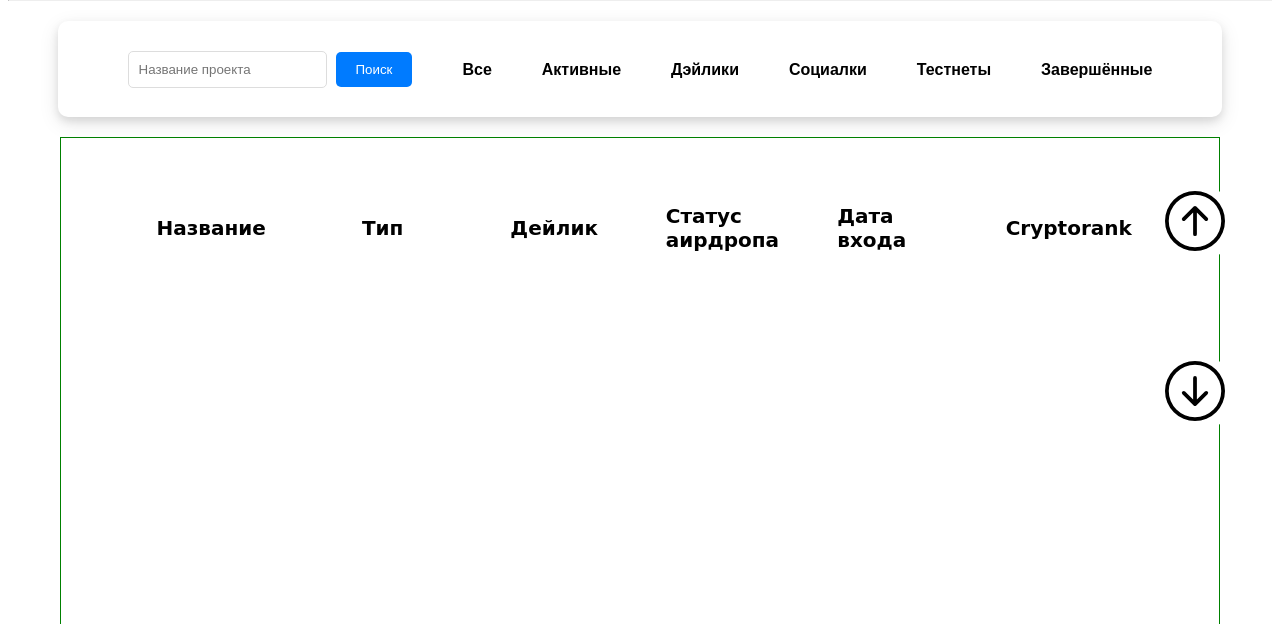
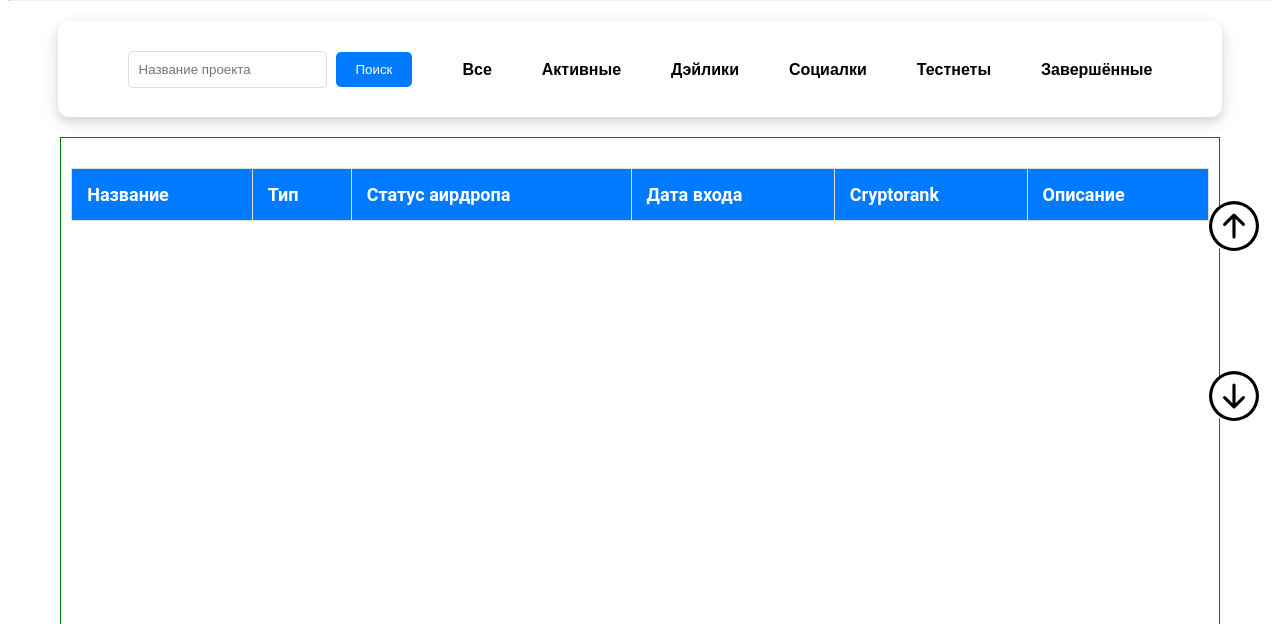
Before and after one commit to overcodeme/DropTrackerWeb-on-Flask, a Flask app: page / in a window 1280 px wide. Shown: the part 117-741 px from the top of the page. Run offline with Flask 3, Linux system fonts and the light colour scheme; data that the repository does not hold is empty; some web fonts are replaced.

Commit message:
Changes: - Added functional of editing project data - Added functional of adding project activity

```diff
--- a/app.py
+++ b/app.py
@@ -1,15 +1,19 @@
-from flask import Flask, render_template, request, redirect, url_for
+from flask import Flask, render_template, request, redirect, url_for, flash
 from config import SQLALCHEMY_DATABASE_URI, SQLALCHEMY_TRACK_MODIFICATIONS
 from models import db, CryptoProject, ProjectActivity
+from flask_migrate import Migrate
 from datetime import datetime
+import secrets
 
 def create_app():
     app = Flask(__name__)
 
     app.config['SQLALCHEMY_DATABASE_URI'] = SQLALCHEMY_DATABASE_URI
     app.config['SQLALCHEMY_TRACK_MODIFICATIONS'] = SQLALCHEMY_TRACK_MODIFICATIONS
+    app.config['SECRET_KEY'] = secrets.token_hex(16)
 
     db.init_app(app)
+    migrate = Migrate(app, db)
 
     @app.route('/')
     def index():
@@ -51,11 +55,48 @@ def create_app():
 
         return render_template('add_project.html')
 
-    @app.route('/project/<string:project_name>')
+    @app.route('/project/<string:project_name>', methods=['GET', 'POST'])
     def project_detail(project_name):
         project = CryptoProject.query.filter_by(name=project_name).first_or_404()
+        if request.method == 'POST':
+            activity_name = request.form['name']
+            activity_link = request.form['link']
+
+            new_activity = ProjectActivity(
+                project_id = project.id,
+                name = activity_name,
+                link = activity_link
+            )
+
+            db.session.add(new_activity)
+            db.session.commit()
+            flash('Активность успешно добавлена', 'success')
+            return redirect(url_for('project_detail', project_name=project_name))
+
         activities = ProjectActivity.query.filter_by(project_id=project.id).all()
         return render_template('project_detail.html', project=project, activities=activities)
+
+    @app.route('/edit_project/<string:project_name>', methods=['GET', 'POST'])
+    def edit_project(project_name):
+        project = CryptoProject.query.filter_by(name=project_name).first_or_404()
+
+        if request.method == 'POST':
+            project.name = request.form['name']
+            project.type = request.form['type']
+            project.daily = 1 if request.form.get('daily') == 'Да' else 0
+            project.airdrop_status = request.form.get('airdrop_status')
+            project.description = request.form.get('description')
+            project.joining_date = datetime.strptime(request.form.get('joining_date'), '%Y-%m-%d') if request.form.get(
+                'joining_date') else None
+            project.spent = float(request.form.get('spent'))
+            project.cryptorank_link = request.form.get('cryptorank_link')
+            project.is_active = 'is_active' in request.form
+
+            db.session.commit()
+            flash('Изменения сохранены', 'success')
+            return redirect(url_for('project_detail', project_name=project.name))
+
+        return render_template('edit_project.html', project=project)
 
     return app
 
--- a/models.py
+++ b/models.py
@@ -26,8 +26,7 @@ class ProjectActivity(db.Model):
     __tablename__ = 'project_activity'
     id = db.Column(db.Integer, primary_key=True)
     name = db.Column(db.String(100), nullable=False)
-    description = db.Column(db.Text)
-    date = db.Column(db.DateTime)
+    link = db.Column(db.String(200), nullable=False)
     project_id = db.Column(db.Integer, db.ForeignKey('crypto_project.id'), nullable=False)
 
     def __repr__(self):
--- a/static/style.css
+++ b/static/style.css
@@ -72,15 +72,15 @@ header {
 
 .arrow-up, .arrow-down {
     position: fixed;
-    right: 45px; /* Отступ от правого края */
+    right: 1px; /* Отступ от правого края */
     display: flex;
     align-items: center;
     justify-content: center;
     border-radius: 50%; /* Делает блок кругом */
     background-color: white;
     cursor: pointer; /* Указатель при наведении */
-    width: 80px; /* Ширина блока */
-    height: 80px; /* Высота блока */
+    width: 50px; /* Ширина блока */
+    height: 50px; /* Высота блока */
 }
 
 .arrow-up {
@@ -177,6 +183,60 @@ header {
     border: 1px solid green;
 }
 
+.arrow-up, .arrow-down {
+    text-align: center;
+    margin: 20px;
+    transition: fill 0.3s;
+}
+
+.arrow-up a:hover svg, .arrow-down a:hover svg {
+    fill: #007bff; /* Цвет при наведении */
+}
+
+/* Стили для таблицы проектов */
+.projects-table {
+    width: 100%;
+    border-collapse: collapse;
+    margin: 20px 0;
+    font-family: 'Roboto', sans-serif; /* Пример использования Google Font */
+}
+
+.projects-table thead {
+    background-color: #007bff;
+    color: #fff;
+    font-weight: bold;
+}
+
+.projects-table th, .projects-table td {
+    padding: 15px;
+    border: 1px solid #ddd;
+    text-align: left;
+}
+
+.projects-table th {
+    font-size: 18px; /* Размер шрифта для заголовков */
+}
+
+.projects-table td {
+    font-size: 14px; /* Размер шрифта для данных */
+}
+
+/* Выделение строк для дейликов */
+.projects-table tr.highlight {
+    background-color: #fffae6 !important; /* Цвет для дейликов с !important */
+}
+
+/* Стили для ссылок в таблице */
+.projects-table a {
+    color: #007bff;
+    text-decoration: none;
+    font-weight: bold;
+}
+
+.projects-table a:hover {
+    text-decoration: underline;
+}
+
 .project-field {
    display: flex;
    align-items: center;
--- a/templates/index.html
+++ b/templates/index.html
@@ -1,5 +1,6 @@
 {% extends 'base.html' %}
-{% block title %}Все проекты{% endblock%}
+
+{% block title %}Все проекты{% endblock %}
 
 {% block content %}
     <div class="search-container">
@@ -8,36 +9,23 @@
             <button id="search-button">Поиск</button>
         </div>
         <div>
-            <p class="kanit-bold">
-                Все
-            </p>
+            <p class="kanit-bold">Все</p>
         </div>
         <div>
-            <p class="kanit-bold">
-                Активные
-            </p>
+            <p class="kanit-bold">Активные</p>
         </div>
         <div>
-            <p class="kanit-bold">
-                Дэйлики
-            </p>
+            <p class="kanit-bold">Дэйлики</p>
         </div>
         <div>
-            <p class="kanit-bold">
-                Социалки
-            </p>
+            <p class="kanit-bold">Социалки</p>
         </div>
         <div>
-            <p class="kanit-bold">
-                Тестнеты
-            </p>
+            <p class="kanit-bold">Тестнеты</p>
         </div>
         <div>
-            <p class="kanit-bold">
-                Завершённые
-            </p>
+            <p class="kanit-bold">Завершённые</p>
         </div>
-
     </div>
     <div class="arrow-up">
         <a href="#header">
@@ -54,47 +42,29 @@
         </a>
     </div>
     <div class="projects-list">
-        <div class="title">
-            <div class="title-font">
-                <p class="fs20px">Название</p>
-            </div>
-            <div class="title-font">
-                <p class="fs20px">Тип</p>
-            </div>
-            <div class="title-font">
-                <p class="fs20px">Дейлик</p>
-            </div>
-            <div class="title-font">
-                <p class="fs20px">Статус аирдропа</p>
-            </div>
-            <div class="title-font">
-                <p class="fs20px">Дата входа</p>
-            </div>
-            <div class="title-font">
-                <p class="fs20px">Cryptorank</p>
-            </div>
-        </div>
-        {% for project in projects %}
-        <div class="project-item">
-            <div class="project-field fs20px">
-                <a href="{{ url_for('project_detail', project_name=project.name) }}"><p>{{ project.name }}</p></a>
-            </div>
-            <div class="project-field fs20px">
-                <p>{{ project.type }}</p>
-            </div>
-            <div class="project-field fs20px">
-                <p>{{ project.daily }}</p>
-            </div>
-            <div class="project-field fs20px">
-                <p>{{ project.airdrop_status }}</p>
-            </div>
-            <div class="project-field fs20px">
-                <p>{{ project.joining_date.strftime('%Y-%m-%d') if project.joining_date else 'Не указана' }}</p>
-            </div>
-            <div class="project-field fs20px">
-                <a href="{{ project.cryptorank_link }}" target="_blank">Ссылка</a>
-            </div>
-        </div>
-        {% endfor %}
+        <table class="projects-table">
+            <thead>
+                <tr>
+                    <th>Название</th>
+                    <th>Тип</th>
+                    <th>Статус аирдропа</th>
+                    <th>Дата входа</th>
+                    <th>Cryptorank</th>
+                    <th>Описание</th>
+                </tr>
+            </thead>
+            <tbody>
+                {% for project in projects %}
+                <tr class="{{ 'highlight' if project.daily == 1 else '' }}">
+                    <td><a href="{{ url_for('project_detail', project_name=project.name) }}">{{ project.name }}</a></td>
+                    <td>{{ project.type }}</td>
+                    <td>{{ project.airdrop_status }}</td>
+                    <td>{{ project.joining_date.strftime('%Y-%m-%d') if project.joining_date else 'Не указана' }}</td>
+                    <td><a href="{{ project.cryptorank_link }}" target="_blank">Ссылка</a></td>
+                    <td>{{ project.description }}</td>
+                </tr>
+                {% endfor %}
+            </tbody>
+        </table>
     </div>
 {% endblock %}
```
Also changed, not shown: other parts of static/style.css (+71 -0 lines), templates/edit_project.html (added, +63 -0 lines), templates/project_detail.html (+32 -13 lines).
